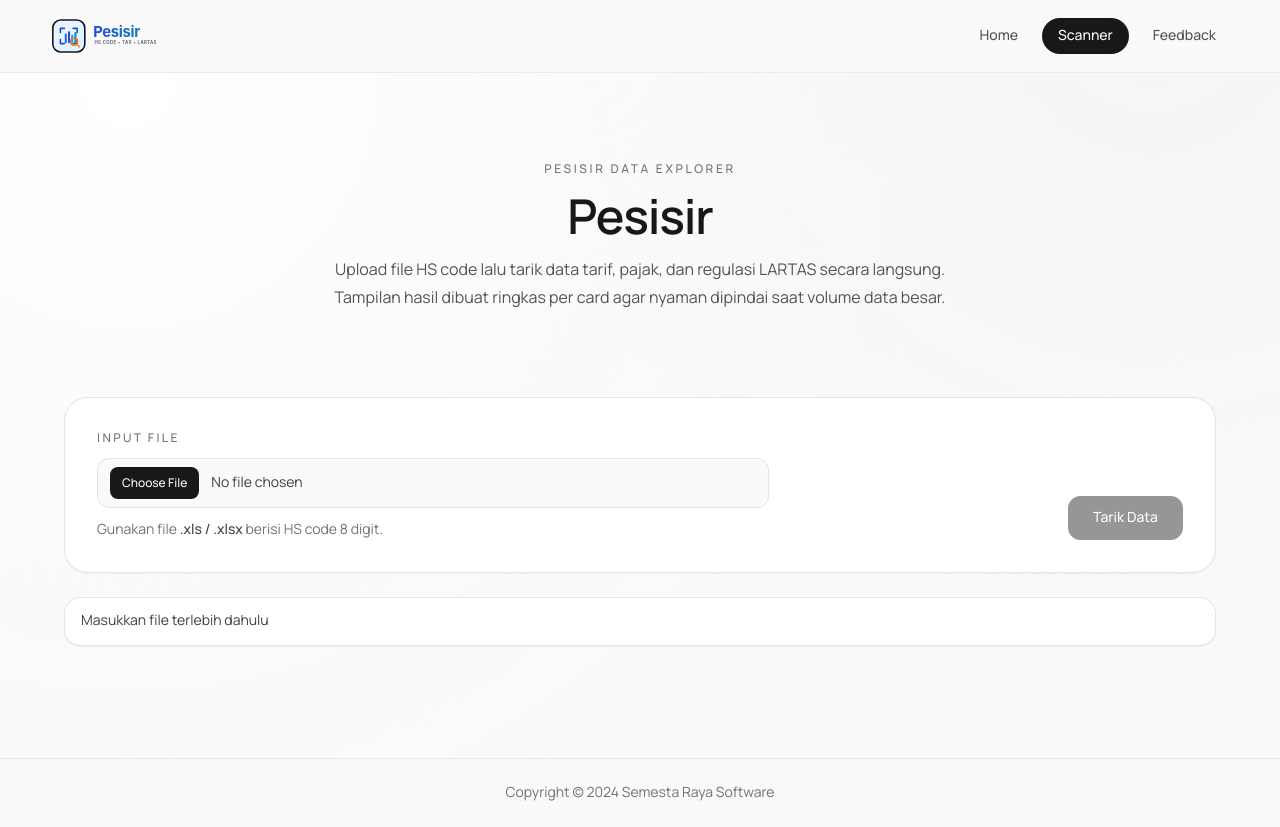
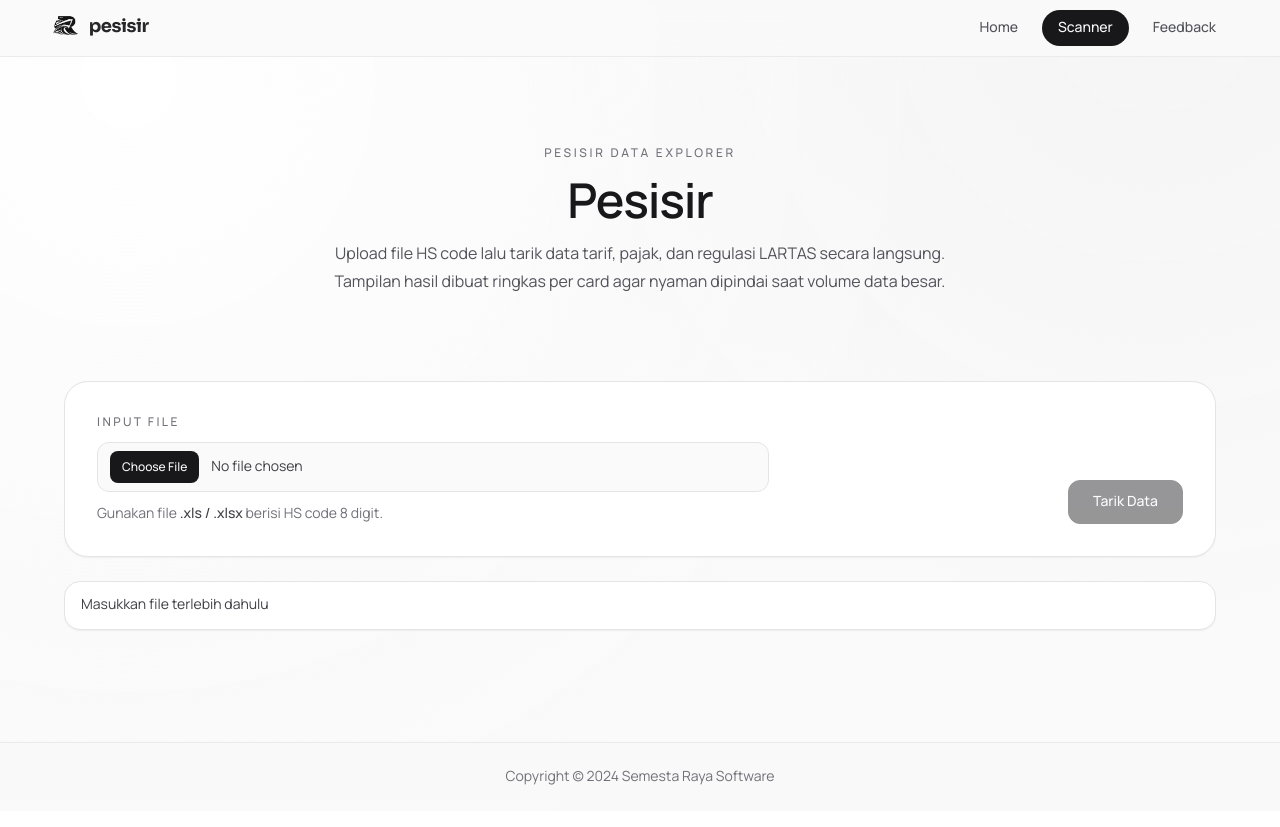
Before and after one commit to apktntaj/insscan, a Next.js app: page /inscann in a window 1280 px wide. Built offline with nearby package versions, Linux system fonts and the light colour scheme.

Commit message:
Change logo

```diff
--- a/app/presentation/components/common/Navbar.jsx
+++ b/app/presentation/components/common/Navbar.jsx
@@ -3,7 +3,13 @@
 import React from "react";
 import Image from "next/image";
 import Link from "next/link";
+import { Sora } from "next/font/google";
 import { usePathname } from "next/navigation";
+
+const brandFont = Sora({
+    subsets: ["latin"],
+    weight: ["600", "700"],
+});
 
 /**
  * Navbar Component
@@ -18,7 +24,7 @@
     ];
 
     return (
-        <nav className="mx-auto flex h-[4.5rem] w-full max-w-7xl items-center justify-between px-5 sm:px-8 lg:px-12">
+        <nav className="mx-auto flex h-[3.5rem] w-full max-w-7xl items-center justify-between px-5 sm:px-8 lg:px-12">
             <div className="flex items-center gap-3">
                 <div className="dropdown lg:hidden">
                     <button tabIndex={0} className="rounded-xl border border-zinc-200 bg-white p-2 text-zinc-700 shadow-sm">
@@ -46,15 +52,20 @@
                     </ul>
                 </div>
 
-                <Link className="flex items-center" href="/">
+                <Link className="flex items-center gap-1.5" href="/">
                     <Image
-                        src="/logo-pesisir.svg"
-                        width={188}
-                        height={50}
+                        src="/logo-pesisir.png"
+                        width={244}
+                        height={65}
                         alt="Pesisir Logo"
-                        className="h-9 w-auto sm:h-10"
+                        className="h-[2.925rem] w-auto sm:h-[3.25rem]"
                         priority
                     />
+                    <span
+                        className={`${brandFont.className} text-[1.02rem] font-bold lowercase leading-none tracking-tight text-zinc-800 sm:text-[1.12rem]`}
+                    >
+                        Pesisir
+                    </span>
                 </Link>
             </div>
 
```
Also changed, not shown: public/logo-pesisir.png (added).
